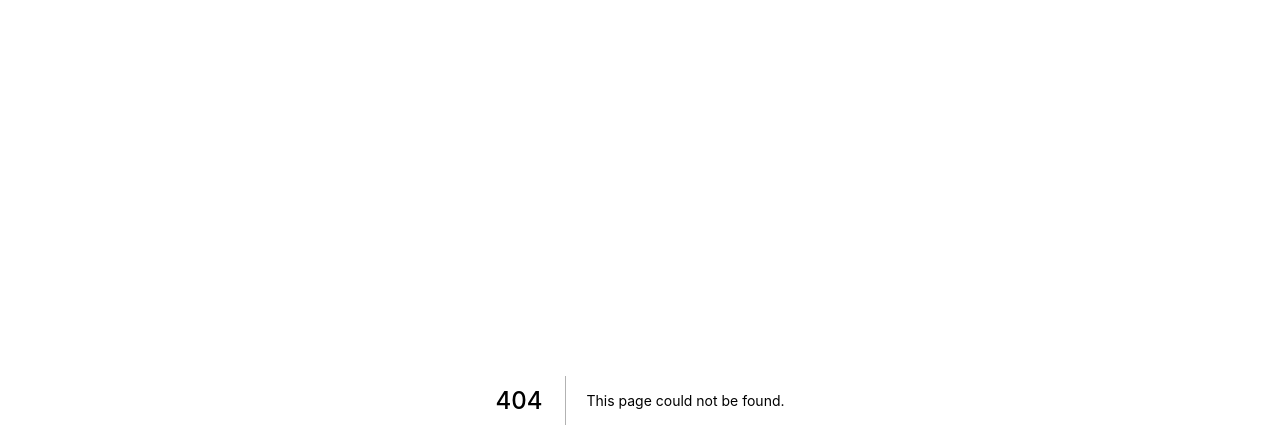
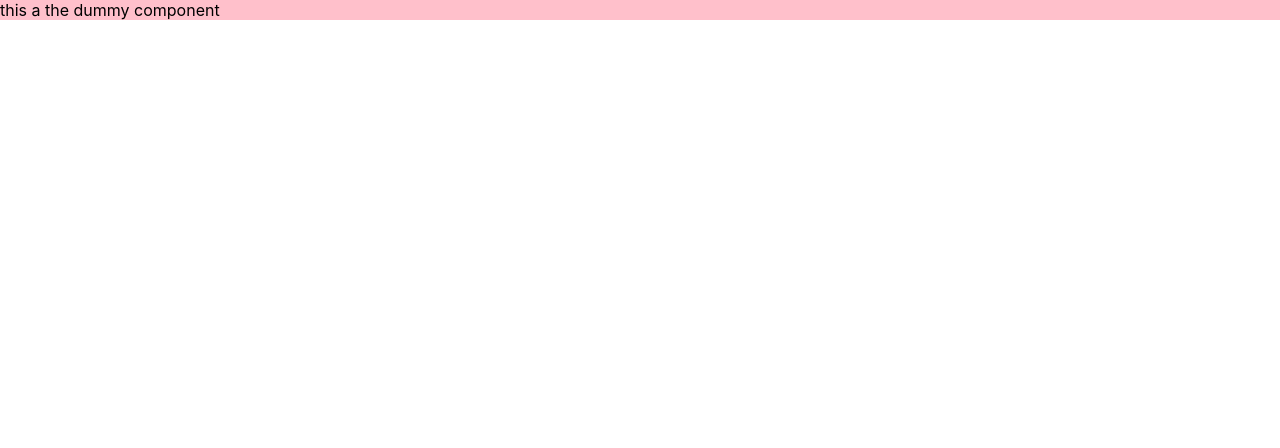
Before and after one commit to abhishek18GIT/nextjs-blog, a Next.js app: page /component/dummy in a window 1280 px wide. Before the commit this address had no page. Shown: the top 448 px of the page. Built offline with nearby package versions, Linux system fonts and the light colour scheme.

Commit message:
global and jsx styling

```diff
--- a/pages/_app.js
+++ b/pages/_app.js
@@ -1,4 +1,5 @@
 import '../styles/globals.css'
+
 
 function MyApp({ Component, pageProps }) {
   return <Component {...pageProps} />
--- /dev/null
+++ b/pages/component/dummy.js
@@ -0,0 +1,22 @@
+import React from 'react'
+
+function Dummy() {
+  return (
+      <>
+      <style jsx global>
+          {`
+          .dummy{
+            background-color:pink;
+          }
+
+          `}
+      </style>
+      <div className="dummy">
+          this a the dummy component
+      </div>
+      </>
+
+  )
+}
+
+export default Dummy
--- /dev/null
+++ b/styles/style.css
@@ -0,0 +1,3 @@
+body {
+    background-color: red;
+}
```
Also changed, not shown: pages/index.js (+12 -0 lines), 1 other file (tests, documents, lock files or other folders).
